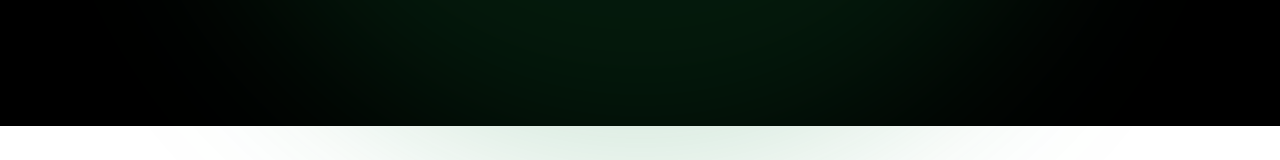
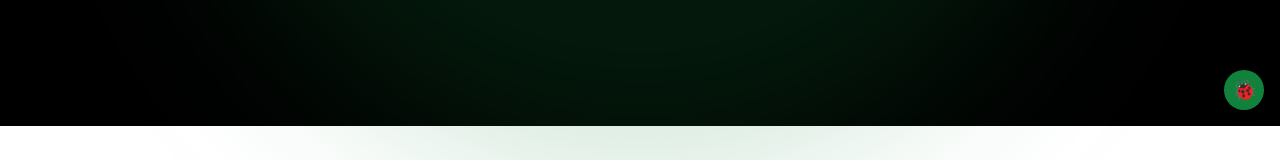
Before and after one commit to Makoto041/hono-nextjs, a Next.js app: page / in a window 1280 px wide. Shown: the part 674-834 px from the top of the page. Built offline with nearby package versions, Linux system fonts and the light colour scheme.

Commit message:
add: 報告フォームを追加

```diff
--- a/src/app/login/page.tsx
+++ b/src/app/login/page.tsx
@@ -6,7 +6,7 @@ export default function LoginPage() {
   return (
     <div className="min-h-screen bg-black flex flex-col items-center justify-center overflow-hidden">
       {/* 背景円 */}
-      <div className="absolute w-[40rem] h-[40rem] rounded-full bg-green-700/20 blur-3xl animate-blob" />
+      <div className="absolute w-[28rem] h-[28rem] sm:w-[40rem] sm:h-[40rem] rounded-full bg-green-700/20 blur-3xl animate-blob pointer-events-none" />
 
       {/* アイコン＋タイトル */}
       <div className="flex flex-col items-center gap-4 animate-drop">
@@ -43,6 +43,17 @@ export default function LoginPage() {
         <span className="relative z-10">Spotifyでログイン</span>
         {/* ホバーで右→左に走る光 */}
         <span className="absolute inset-0 bg-white/40 translate-x-full group-hover:translate-x-0 transition-transform duration-300" />
+      </a>
+
+      {/* ---------- バグ報告リンク (右下) ---------- */}
+      <a
+        href="https://forms.gle/N6pMr7MzWXwctRGf8"
+        target="_blank"
+        rel="noopener noreferrer"
+        aria-label="バグ報告フォーム"
+        className="fixed bottom-4 right-4 w-10 h-10 flex items-center justify-center rounded-full bg-green-600/80 hover:bg-green-600 transition shadow-lg"
+      >
+        <span className="text-xl">🐞</span>
       </a>
 
       {/* keyframes */}
```
